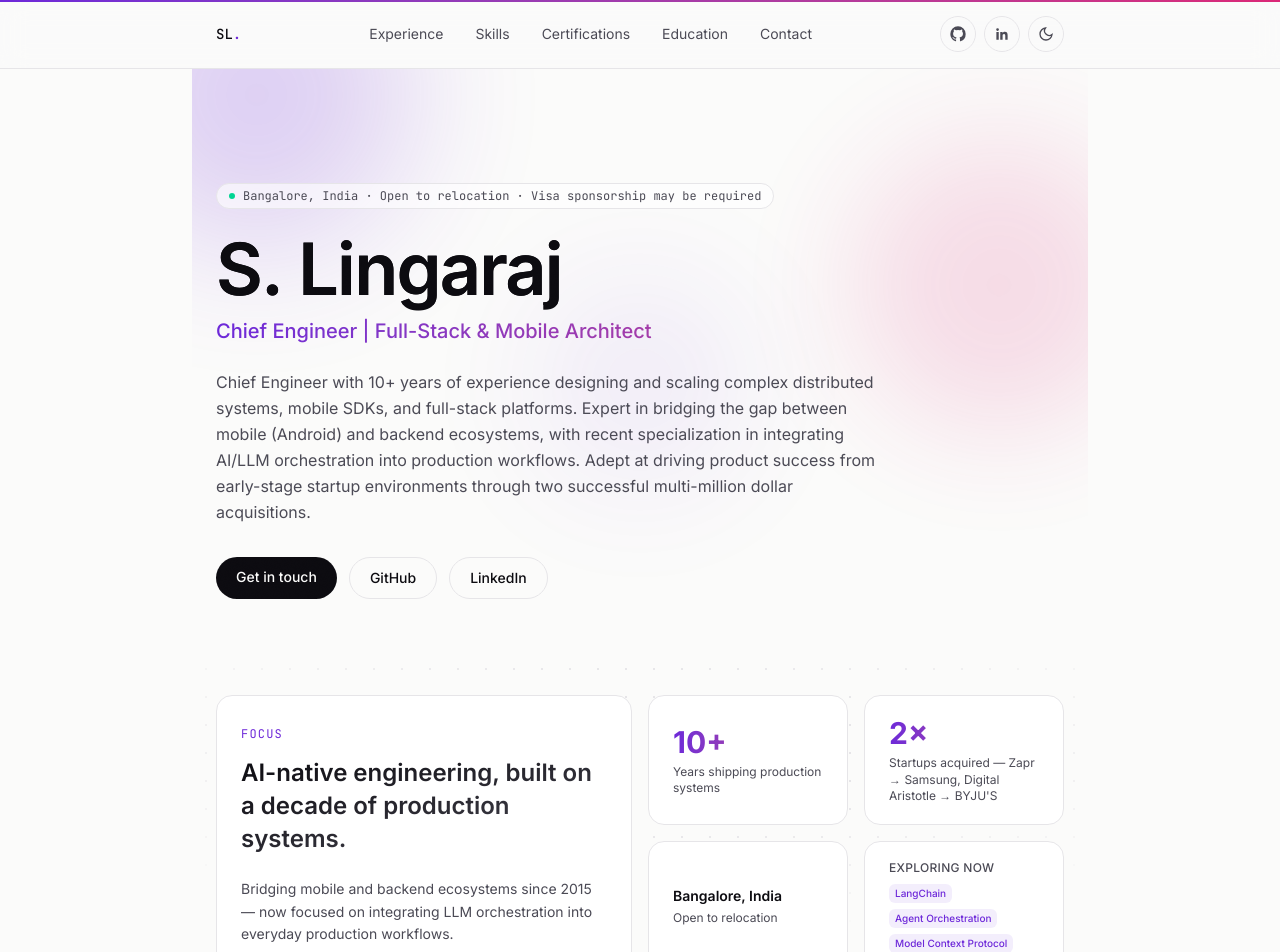
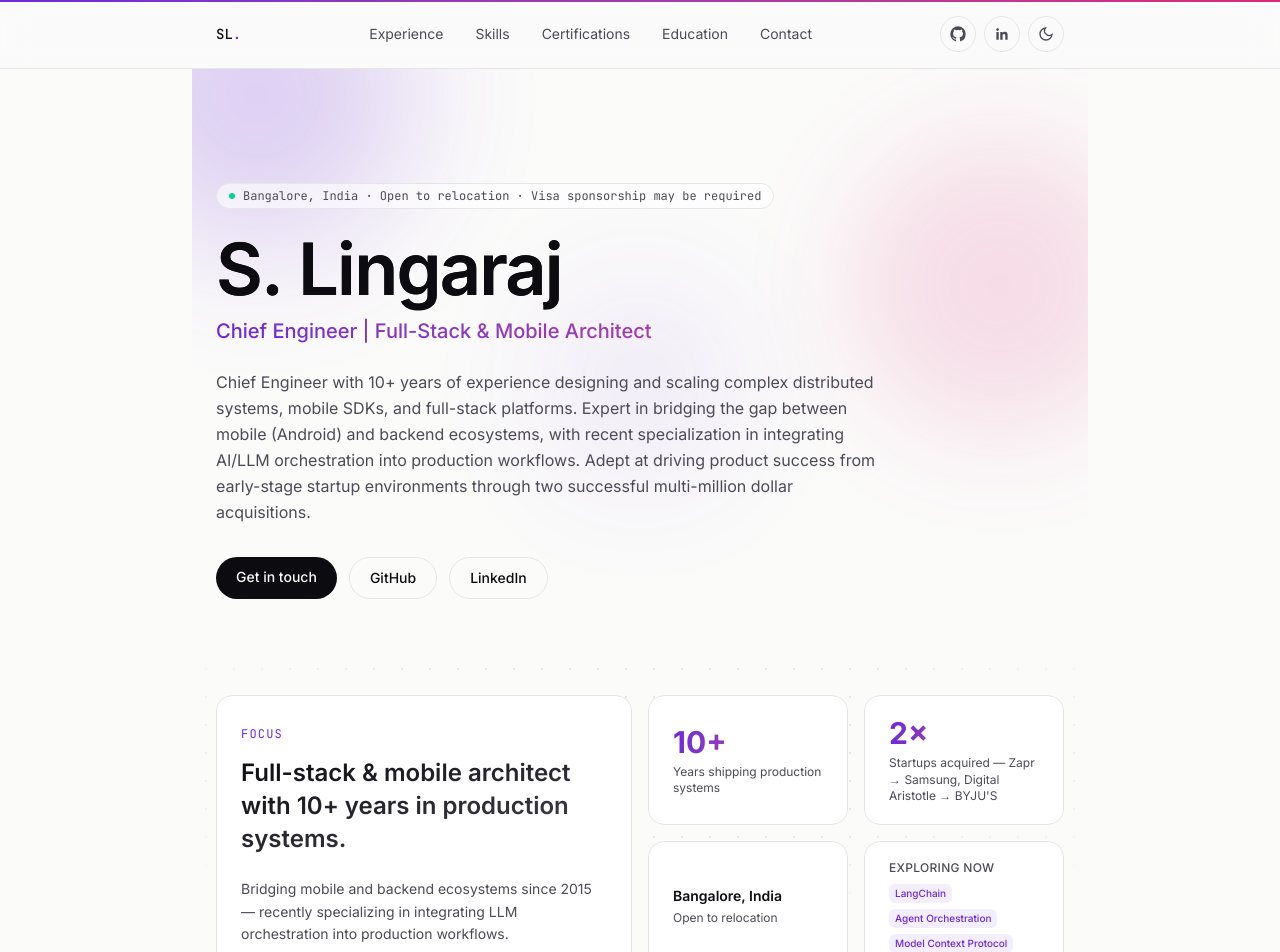
Before and after one commit to lingarajsankaravelu/portfolio, a React (Vite) app: page / in a window 1280 px wide. Shown: the top 952 px of the page. Built offline with nearby package versions, Linux system fonts and the light colour scheme.

Commit message:
Fix overview headline to match resume's actual claim (recent AI specialization, not decade-long)

```diff
--- a/src/data/resume.js
+++ b/src/data/resume.js
@@ -14,9 +14,9 @@ export const profile = {
 };
 
 export const highlights = {
-  headline: "AI-native engineering, built on a decade of production systems.",
+  headline: "Full-stack & mobile architect with 10+ years in production systems.",
   blurb:
-    "Bridging mobile and backend ecosystems since 2015 — now focused on integrating LLM orchestration into everyday production workflows.",
+    "Bridging mobile and backend ecosystems since 2015 — recently specializing in integrating LLM orchestration into production workflows.",
   stats: [
     { value: "10+", label: "Years shipping production systems" },
     { value: "2×", label: "Startups acquired — Zapr → Samsung, Digital Aristotle → BYJU'S" },
```
